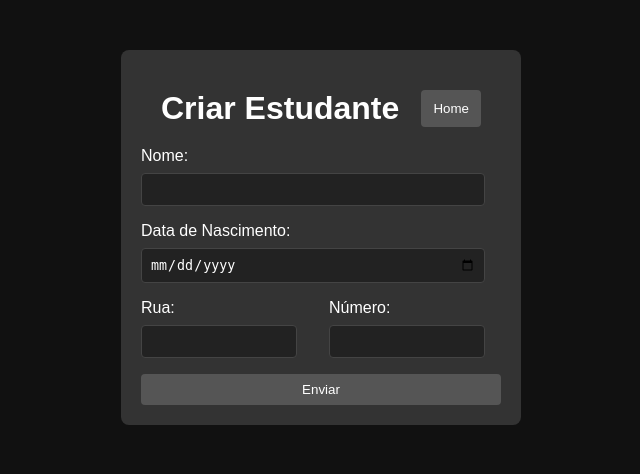
After one commit to marcosparreiras/puc-django, a Django app: template school_app_api/templates/student-create.html in a window 1280 px wide. The commit adds this page. Shown: the top 474 px of the page, without its empty margins (319-959 px from the left). Run offline with Django 5.2, Linux system fonts and the light colour scheme; the template is opened without the code that fills it, so the values that code supplies are empty.

Commit message:
feat: add school_app_api template api to create students

```diff
--- a/requirements.txt
+++ b/requirements.txt
@@ -1,5 +1,6 @@
 asgiref==3.8.1
 Django==5.0.4
+django-cors-headers==4.3.1
 djangorestframework==3.15.1
 psycopg2==2.9.9
 sqlparse==0.5.0
--- /dev/null
+++ b/school_app_api/templates/student-create.html
@@ -0,0 +1,181 @@
+<!DOCTYPE html>
+<html lang="en">
+  <head>
+    <meta charset="UTF-8" />
+    <meta name="viewport" content="width=device-width, initial-scale=1.0" />
+    <title>Estudantes</title>
+    <style>
+      * {
+        margin: 0;
+        padding: 0;
+        box-sizing: border-box;
+        -webkit-font-smoothing: antialiased;
+      }
+
+      ::-webkit-scrollbar {
+        width: 8px;
+      }
+
+      ::-webkit-scrollbar-track {
+        border-radius: 8px;
+      }
+
+      ::-webkit-scrollbar-thumb {
+        background: #111;
+        border-radius: 10px;
+      }
+
+      body {
+        background-color: #111;
+        color: #fff;
+        font-family: Arial, sans-serif;
+        padding: 30px;
+      }
+
+      .header-container {
+        display: flex;
+        justify-content: space-between;
+        padding: 20px;
+      }
+
+      form {
+        max-width: 400px;
+        margin: 20px auto;
+        padding: 20px;
+        background-color: #333;
+        border-radius: 8px;
+      }
+
+      label {
+        display: block;
+        margin-bottom: 8px;
+      }
+
+      input[type="text"],
+      input[type="date"] {
+        width: calc(100% - 16px);
+        padding: 8px;
+        margin-bottom: 16px;
+        border: 1px solid #444;
+        background-color: #222;
+        color: #fff;
+        border-radius: 4px;
+      }
+
+      .flex-container {
+        display: flex;
+        justify-content: space-between;
+      }
+
+      .flex-item {
+        width: calc(50% - 8px);
+      }
+
+      button {
+        border: none;
+        padding: 8px 12px;
+        cursor: pointer;
+        text-align: center;
+        text-decoration: none;
+        display: inline-block;
+        border-radius: 4px;
+        transition: 150ms ease-in;
+        background-color: #555;
+        color: #fff;
+        border: none;
+      }
+
+      .add-btn {
+        width: 100%;
+      }
+
+      button:hover {
+        filter: brightness(1.2);
+      }
+    </style>
+  </head>
+  <body>
+    <form onsubmit="handleSubmit(event)">
+      <div class="header-container">
+        <h1>Criar Estudante</h1>
+        <button onclick="handleHome(event)">Home</button>
+      </div>
+
+      <label for="nome">Nome:</label>
+      <input type="text" id="nome" name="nome" required />
+      <label for="dataNascimento">Data de Nascimento:</label>
+      <input type="date" id="dataNascimento" name="dataNascimento" required />
+      <div class="flex-container">
+        <div class="flex-item">
+          <label for="rua">Rua:</label>
+          <input type="text" id="rua" name="rua" required />
+        </div>
+        <div class="flex-item">
+          <label for="numero">Número:</label>
+          <input type="text" id="numero" name="numero" required />
+        </div>
+      </div>
+      <button type="submit" class="add-btn">Enviar</button>
+    </form>
+  </body>
+  <script>
+    function redirectToHome() {
+      const url = new URL(location.href);
+      url.pathname = "api/student/app/home";
+      location = url.toString();
+    }
+
+    function handleHome(event) {
+      event.preventDefault();
+      redirectToHome();
+    }
+
+    async function handleSubmit(event) {
+      event.preventDefault();
+      const formData = new FormData(event.target);
+
+      data = {
+        name: formData.get("nome"),
+        date_of_birth: formData.get("dataNascimento"),
+        address_street: formData.get("rua"),
+        address_number: formData.get("numero"),
+      };
+
+      if (data.name.length < 3) {
+        alert("Nome deve ter no mínimo 3 caracteres");
+        return;
+      }
+
+      if (!data.date_of_birth) {
+        alert("A data de nascimento é obrigatória");
+        return;
+      }
+
+      if (data.address_street.length < 3) {
+        alert("O nome da rua deve ter no mínimo 3 caracteres");
+        return;
+      }
+
+      const regex = /^\d+$/; // Apenas dígitos de 0 a 9
+      if (!regex.test(data.address_number)) {
+        alert("O número do endereço deve ser um inteiro");
+        return;
+      }
+      const response = await fetch("http://localhost:8000/api/student/", {
+        method: "POST",
+        headers: {
+          "Content-Type": "application/json",
+        },
+        body: JSON.stringify(data),
+      });
+
+      if (response.status < 200 || response.status >= 300) {
+        alert("Algo deu errado, tente novamente mais tarde!");
+      }
+
+      alert(`Estudante ${data.name} criado com sucesso!`);
+
+      redirectToHome();
+    }
+  </script>
+</html>
--- a/school_app_api/urls.py
+++ b/school_app_api/urls.py
@@ -4,8 +4,9 @@ from . import views
 
 urlpatterns = [
     # Template API
-    path("app/", views.appView),
+    path("student/app/home", views.templateStudentLitView),
+    path("student/app/create", views.templateStudentCreateView),
     # REST API
-    path("student/", views.studentView),
-    path("student/<int:student_code>", views.studentCodeView),
+    path("student/", views.restStudentView),
+    path("student/<int:student_code>", views.restStudentCodeView),
 ]
--- a/school_project/settings.py
+++ b/school_project/settings.py
@@ -39,6 +39,7 @@ INSTALLED_APPS = [
     "django.contrib.staticfiles",
     "school_app_api.apps.SchoolAppApiConfig",
     "rest_framework",
+    "corsheaders",
 ]
 
 REST_FRAMEWORK = {
@@ -65,7 +66,10 @@ DATABASES = {
 }
 
 
+CORS_ALLOW_ALL_ORIGINS = True
+
 MIDDLEWARE = [
+    "corsheaders.middleware.CorsMiddleware",
     "django.middleware.security.SecurityMiddleware",
     "django.contrib.sessions.middleware.SessionMiddleware",
     "django.middleware.common.CommonMiddleware",
```
Also changed, not shown: school_app_api/templates/student-list.html (renamed from school_app_api/templates/index.html, +39 -13 lines), school_app_api/views.py (+9 -4 lines).
